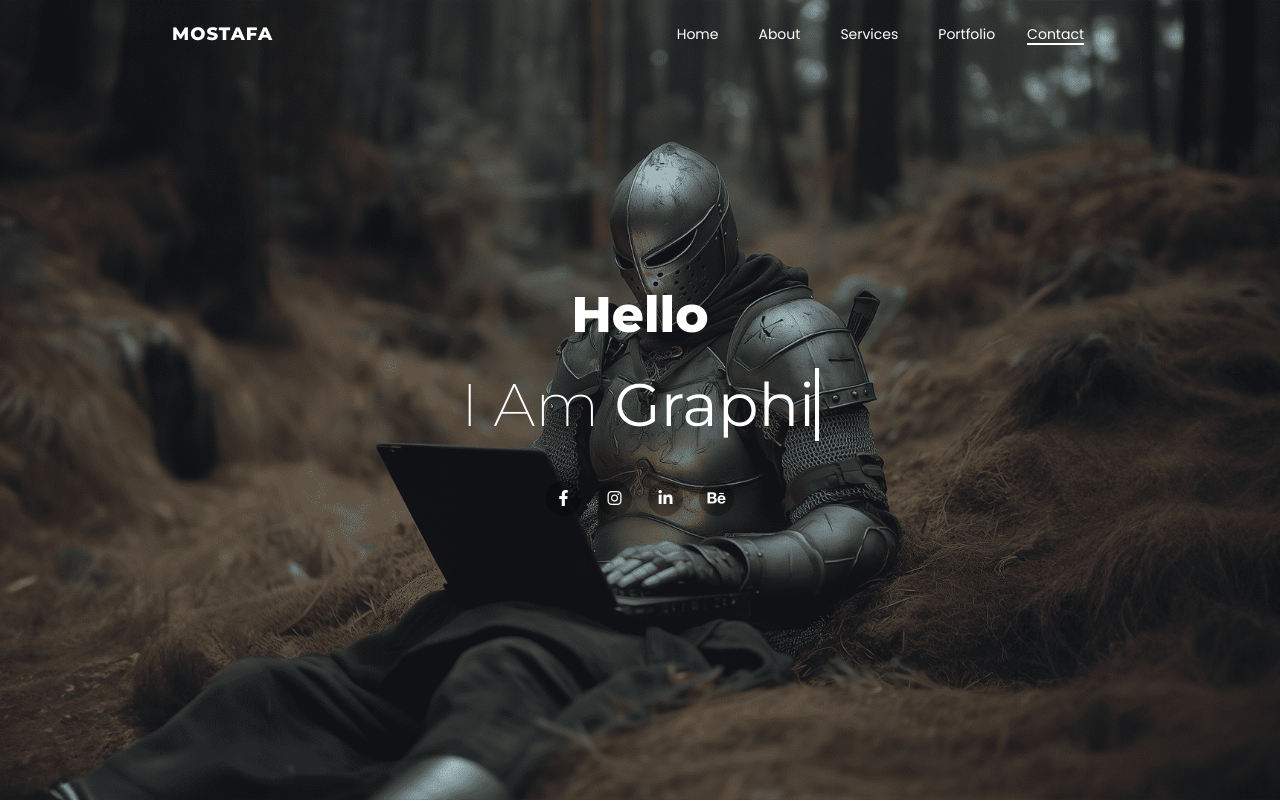
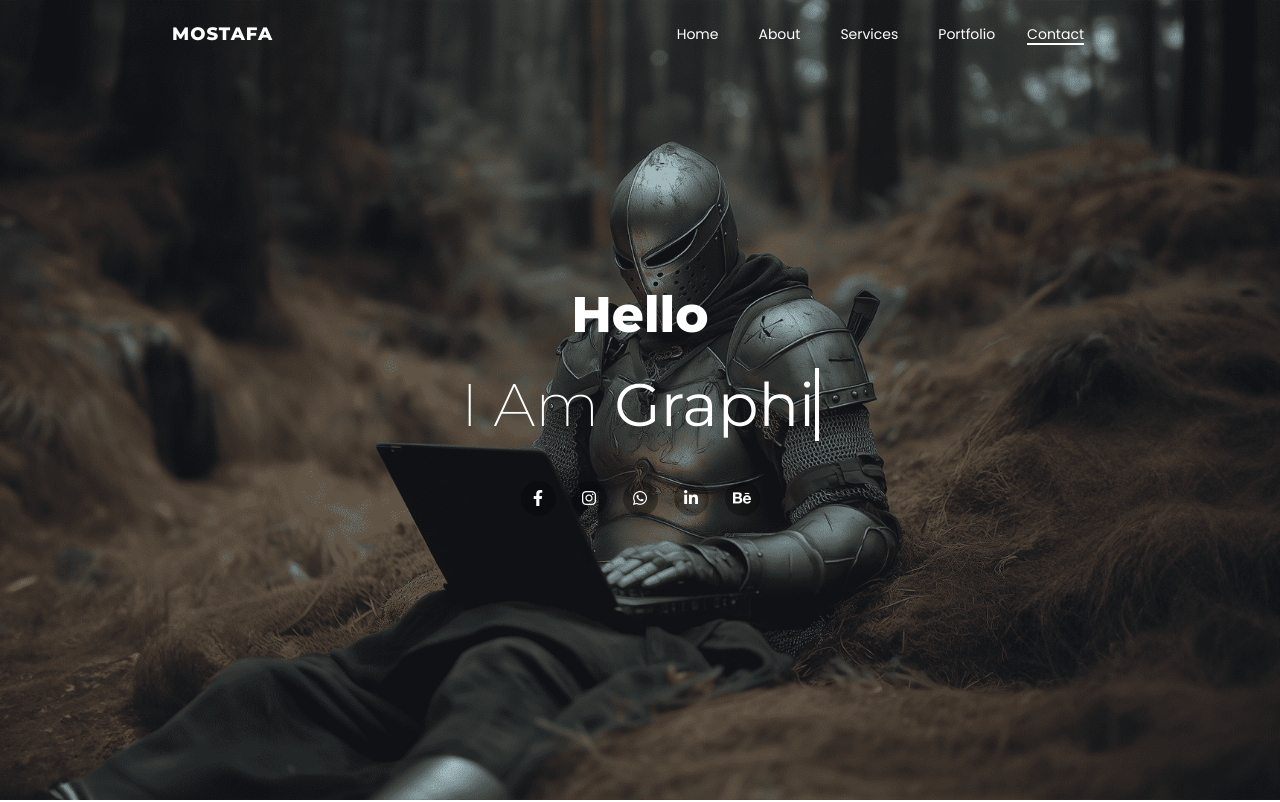
Before and after one commit to Shereif10/Mostafa-Portfolio, a website: page index.html in a window 1280 px wide. Shown: the top 802 px of the page. Drawn offline with nearby package versions, Linux system fonts and the light colour scheme; some packages are replaced by stand-ins of ours; a script that the page names is missing.

Commit message:
sixth commit

```diff
--- a/index.html
+++ b/index.html
@@ -80,10 +80,14 @@
                         class="text-white mx-2"><span class="d-inline-block"> <i
                                 class="fa-brands fa-instagram"></i></span></a></div>
                 <div data-aos-delay="600" data-aos="fade-up"><a
+                        href="https://wa.me/+201222536146" target="_blank"
+                        class="text-white mx-2"><span class="d-inline-block"> <i
+                                class="fa-brands fa-whatsapp"></i></span></a></div>
+                <div data-aos-delay="700" data-aos="fade-up"><a
                         href="https://www.linkedin.com/in/mostafa-elswaf-771bb7287?utm_source=share&utm_campaign=share_via&utm_content=profile&utm_medium=android_app"
                         target="_blank" class="text-white mx-2"><span class="d-inline-block"> <i
                                 class="fa-brands fa-linkedin-in"></i></span></a></div>
-                <div data-aos-delay="700" data-aos="fade-up"><a href="https://www.behance.net/mostafaelswaf"
+                <div data-aos-delay="800" data-aos="fade-up"><a href="https://www.behance.net/mostafaelswaf"
                         target="_blank" class="text-white mx-2"><span class="d-inline-block"> <i
                                 class="fa-brands fa-behance"></i></span></a></div>
             </div>
```
